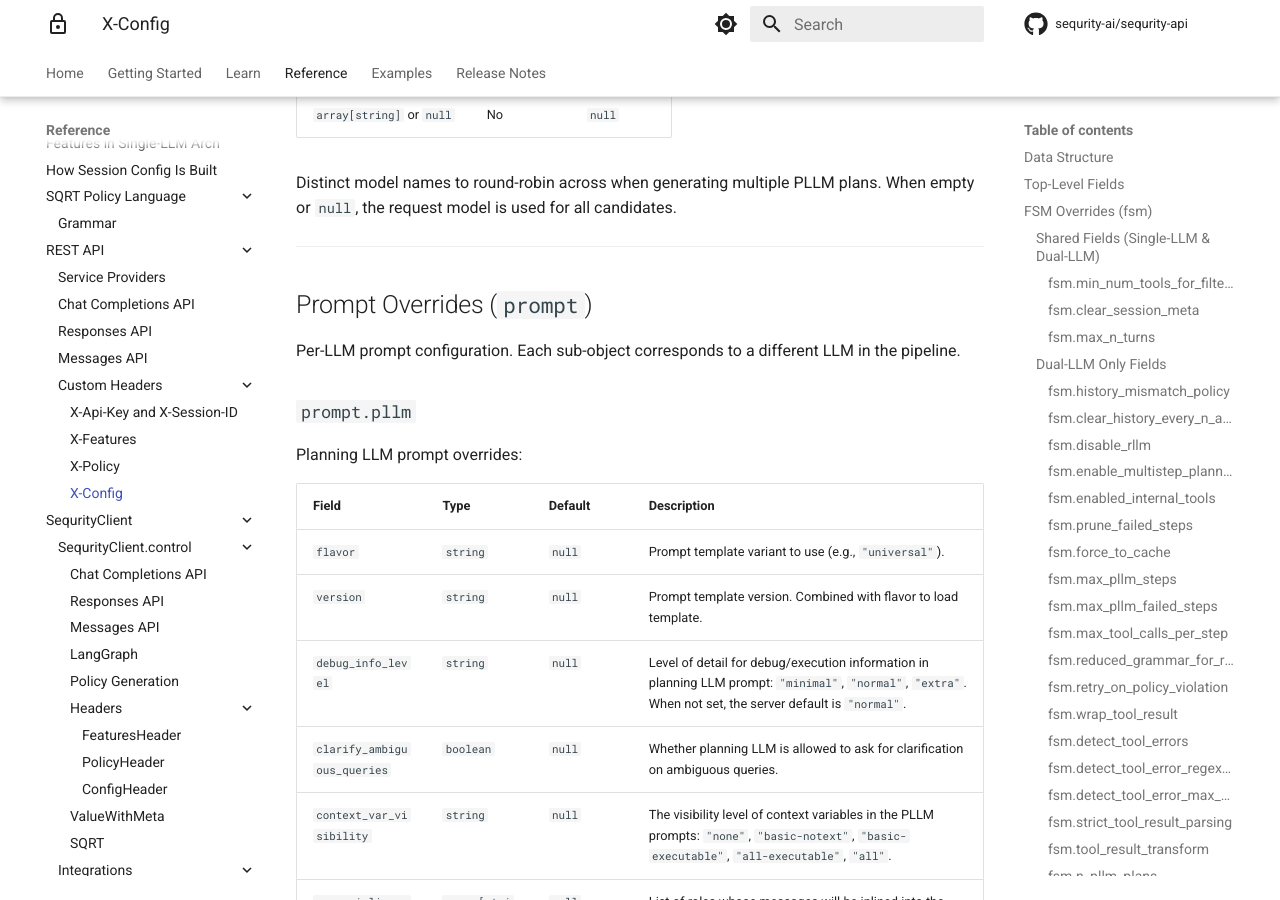
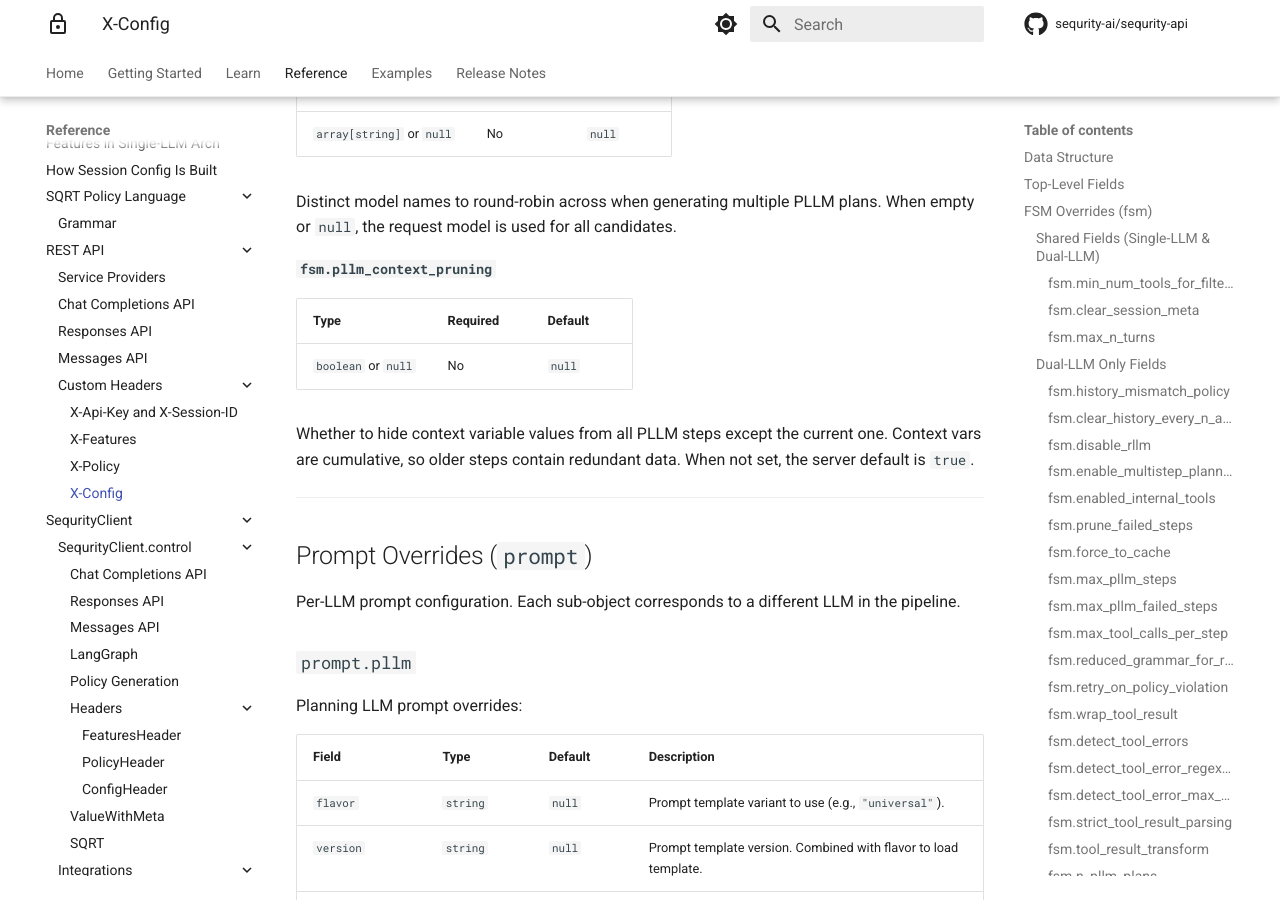
Before and after one commit to sequrity-ai/sequrity-api, an MkDocs documentation site: the page built from docs/control/reference/rest_api/headers/security_config.md, in a window 1280 px wide and 900 px high, scrolled down 7468 px. Built offline with MkDocs 1.6.1 and Material for MkDocs 9.7.7, drawn with Linux system fonts in a browser that asks for light colours; comment, search, counter and statistics services are not loaded; the version menu is left out; some of the changed text lies outside the part shown.

Commit message:
Add pllm_context_pruning to X-Config FSM overrides
Co-Authored-By: Claude Opus 4.6 (1M context) <noreply@anthropic.com>

```diff
--- a/docs/control/reference/rest_api/headers/security_config.md
+++ b/docs/control/reference/rest_api/headers/security_config.md
@@ -31,7 +31,8 @@ This header is **optional** and can be used in Headers-Only Mode to fine-tune se
     "strict_tool_result_parsing": null,
     "tool_result_transform": null,
     "n_pllm_plans": null,
-    "pllm_candidate_models": null
+    "pllm_candidate_models": null,
+    "pllm_context_pruning": null
   },
   "prompt": {
     "pllm": {
@@ -285,6 +286,14 @@ Number of PLLM plans to generate per step. When > 1, multiple plans are generate
 
 Distinct model names to round-robin across when generating multiple PLLM plans. When empty or `null`, the request model is used for all candidates.
 
+#### `fsm.pllm_context_pruning`
+
+| Type | Required | Default |
+|------|----------|---------|
+| `boolean` or `null` | No | `null` |
+
+Whether to hide context variable values from all PLLM steps except the current one. Context vars are cumulative, so older steps contain redundant data. When not set, the server default is `true`.
+
 ---
 
 ## Prompt Overrides (`prompt`)
```
Also changed, not shown: 2 other files.
